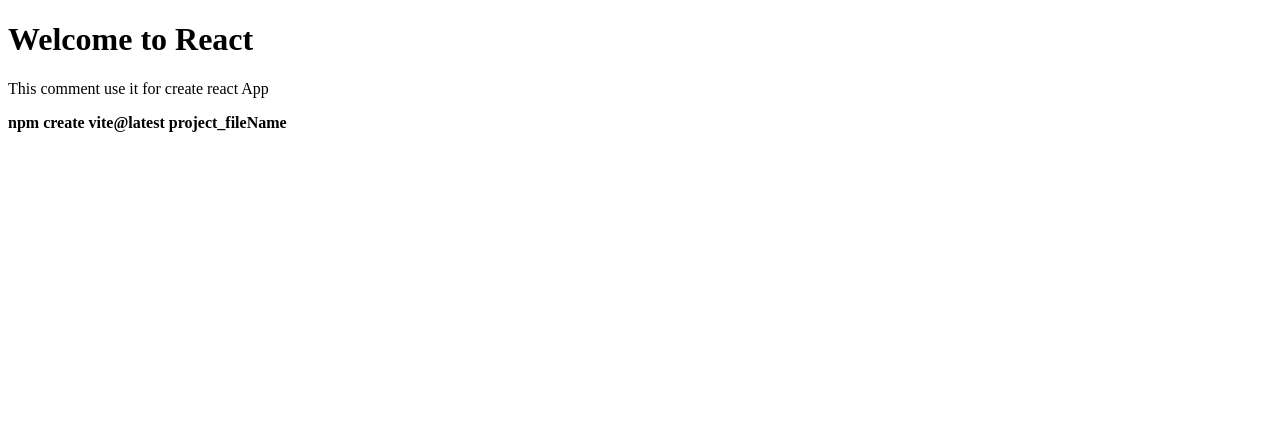
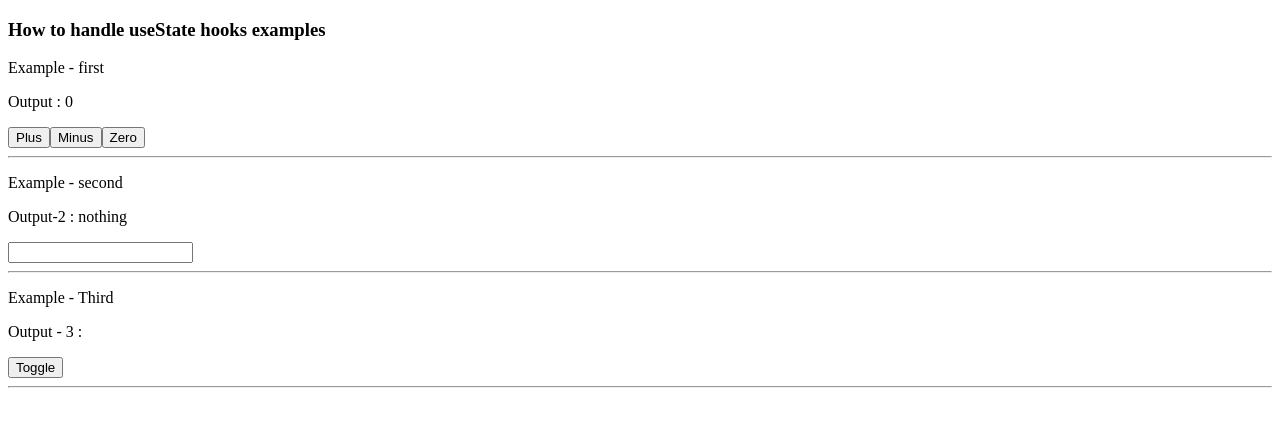
Before and after one commit to vinoth9598/reactTopics, a React (Vite) app: page / in a window 1280 px wide. Shown: the top 426 px of the page. Built offline with nearby package versions, Linux system fonts and the light colour scheme.

Commit message:
hook useState

```diff
--- a/src/App.jsx
+++ b/src/App.jsx
@@ -1,12 +1,42 @@
 
-import React from "react" ;
+import React, { useState } from "react" ;
 
 function App(){
+  // useState hooks - manipulate to user data and states
+
+  const [data, setData] = useState(0);
+  const [stringValue, setStringValue] = useState("nothing");
+  const [toggle, setToggle] = useState([])
+
+  const handleData = () => {
+
+    let names = ["vinoth","vijay","krishna","Prabu","Anni"]
+    let len = names.length ;
+
+    let num = Math.floor(Math.random() * len );
+    console.log(num);
+    let name = names.find((name, index) => index == num)
+    console.log(name)
+
+    setToggle(name);
+  }
   return(
     <div>
-        <h1>Welcome to React</h1>
-        <p>This comment use it for create react App</p>
-        <b>npm create vite@latest project_fileName</b>
+      <h3>How to handle useState hooks examples</h3>
+      <p>Example - first</p>
+      <p>Output : {data}</p>
+       <button onClick={()=>setData(data + 1)}>Plus</button>
+       <button onClick={()=> setData(data - 1)}>Minus</button>
+       <button onClick={()=> setData(0)}>Zero</button>
+       <hr/>
+       <p>Example - second </p>
+       <p>Output-2 : {stringValue}</p>
+       <input type="text" onChange={(e)=>setStringValue(e.target.value)}/>
+       <hr/>
+       <p>Example - Third</p>
+       <p>Output - 3 : {toggle}</p>
+       <button onClick={handleData}>Toggle</button>
+       <hr/>
     </div>
   )
 }
```
